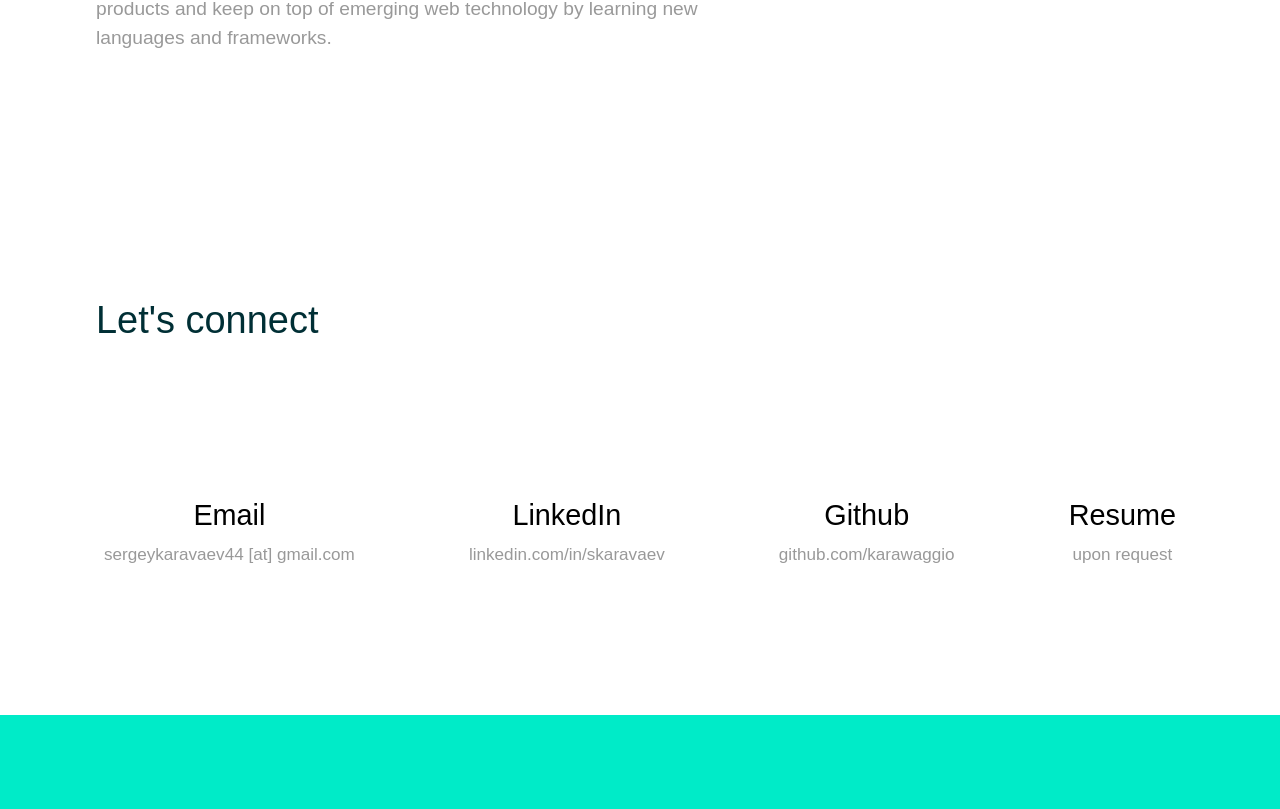
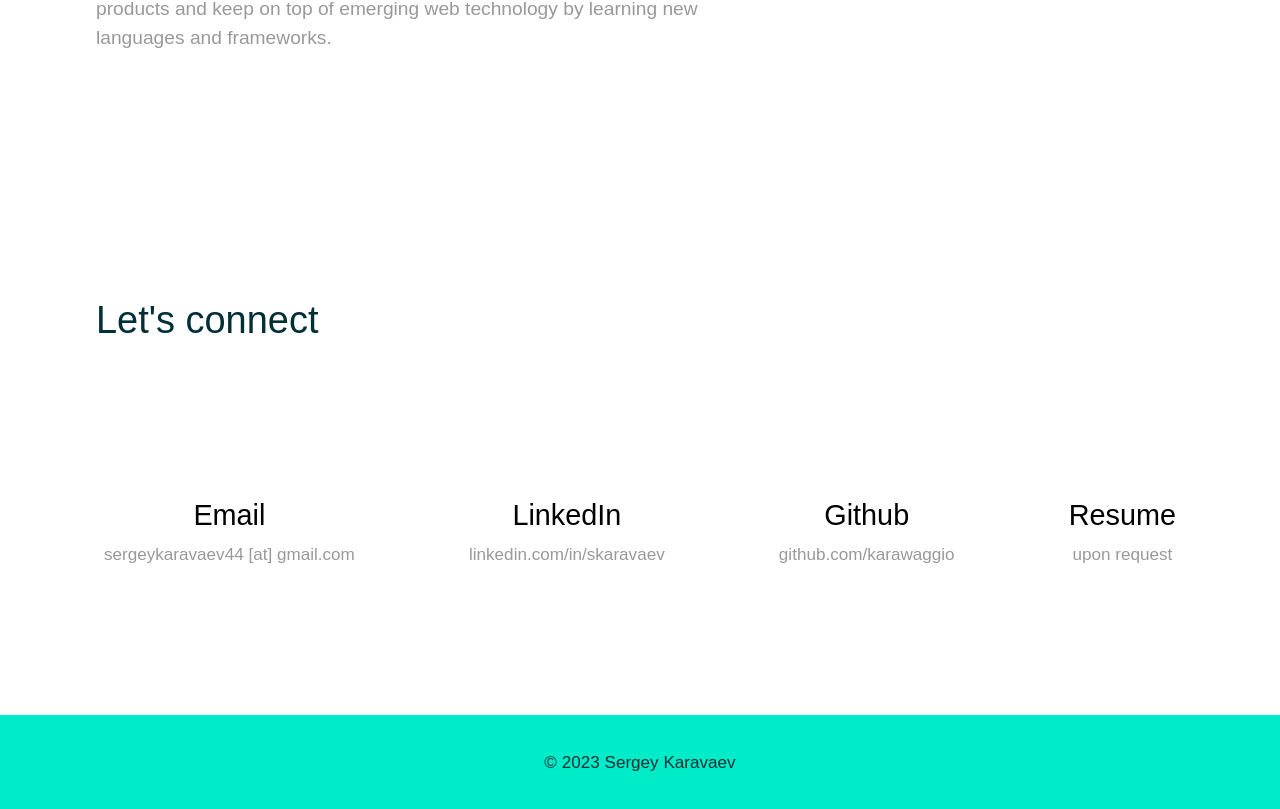
Before and after one commit to karawaggio/portfolio-2023, a Next.js app: page / in a window 1280 px wide. Shown: the part 2545-3354 px from the top of the page. Built offline with nearby package versions, Linux system fonts and the light colour scheme; some icons are missing.

Commit message:
Add copyright to the footer

```diff
--- a/pages/components/footer/Footer.js
+++ b/pages/components/footer/Footer.js
@@ -1,10 +1,12 @@
 import MobileNav from "./MobileNav"
 
 function Footer() {
+    const currentYear = new Date().getFullYear();
+
     return(
         <footer className="xs-max:mt-20">
             <section className="xs-max:hidden xs-min:h-24 bg-accent text-dark flex justify-center items-center xs-min:px-8">
-              <div id="copyright"></div>
+              <div id="copyright" class="text-psocialmd">&copy; {currentYear} Sergey Karavaev</div>
             </section>
 
             <section className="fixed bottom-0 right-0 left-0 z-10 pt-2 bg-accent xs-min:hidden xs-max:h-16"> {/* class="mob-foot-nav-wrap fixed-bottom" */}
```
